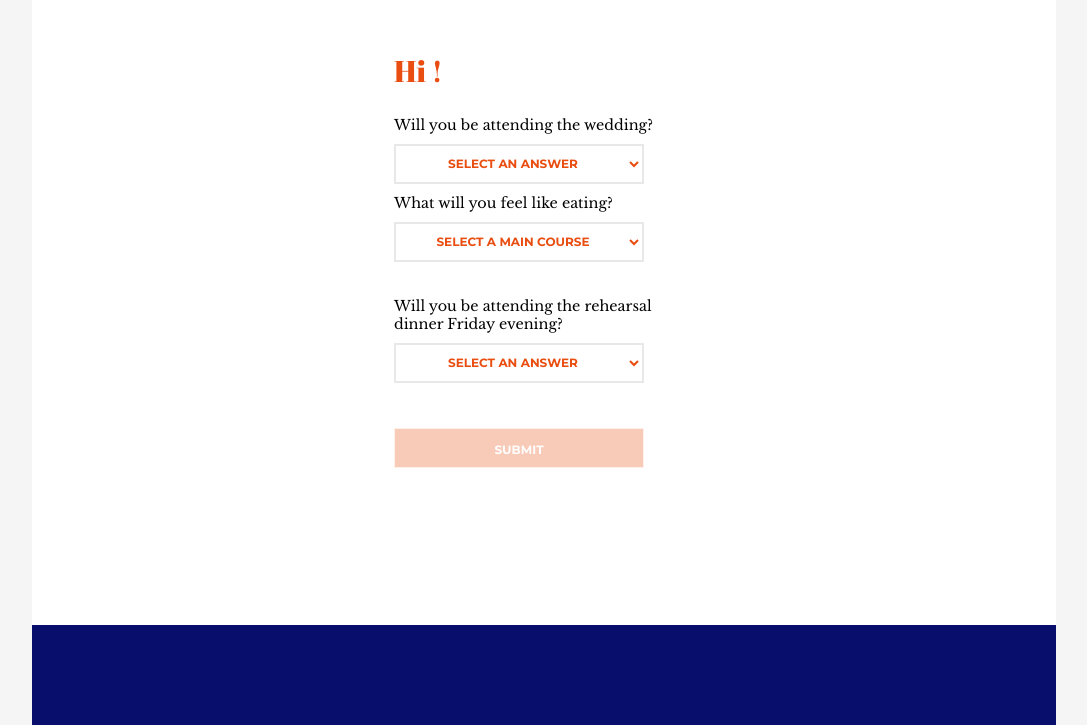
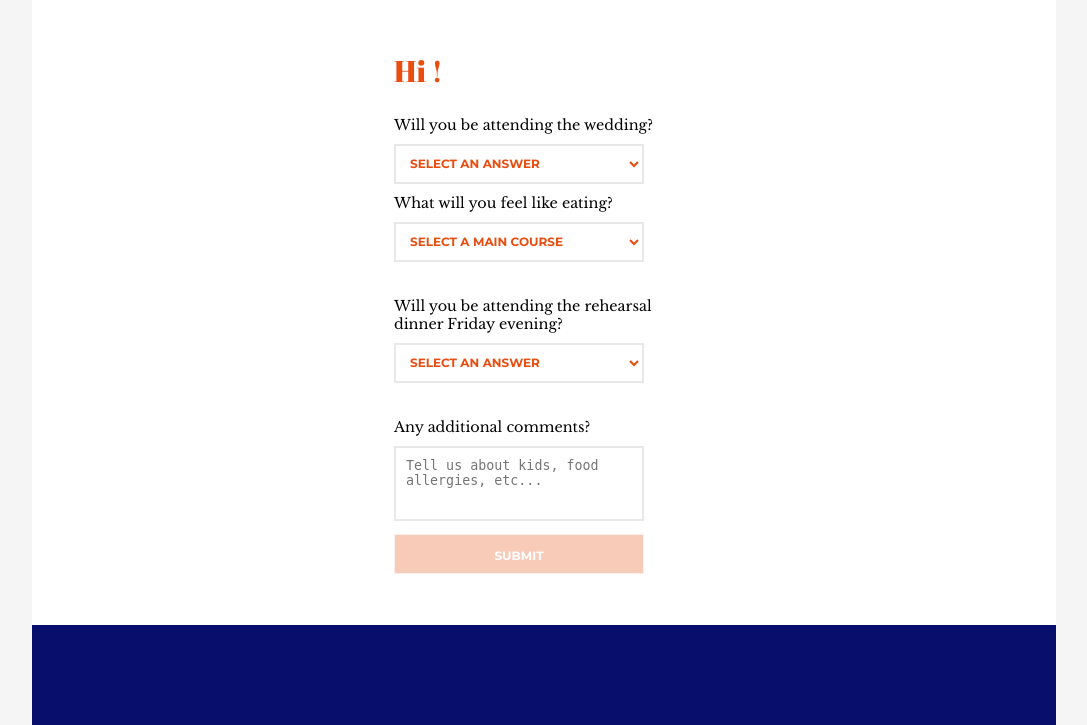
Before and after one commit to Jauny/wedding, a Flask app: template app/templates/rsvp-confirm.html in a window 1280 px wide. Shown: the part 75-800 px from the top of the page, without its empty margins (96-1183 px from the left). Run offline with Flask 2, Linux system fonts and the light colour scheme; the template is opened without the code that fills it, so the values that code supplies are empty; parts of the project's set-up code (start-up, migrations or seed data) failed here and were passed over.

Commit message:
add comments box to rsvp form

```diff
--- a/app/models/invites.py
+++ b/app/models/invites.py
@@ -77,7 +77,7 @@
         return None
 
     @classmethod
-    def updateRSVPForEmail(cls, email, rsvp, food, rehearsal):
+    def updateRSVPForEmail(cls, email, rsvp, food, rehearsal, comments=""):
         """Update invite for email with rsvp."""
         invite = cls.getFromEmail(email)
         if not invite:
@@ -88,7 +88,8 @@
             'fields': {
                 'rsvp': rsvp,
                 'rehearsal': rehearsal,
-                'food': food
+                'food': food,
+                'comments': comments
             }
         }
 
--- a/app/static/style.css
+++ b/app/static/style.css
@@ -68,12 +68,11 @@
 }
 
 /* FORMS */
-input, button, .button, .radio-button label, select {
+input, textarea, button, .button, .radio-button label, select {
   height: var(--input-height);
   width: var(--input-width);
   margin: 10px 0 0 0;
   box-sizing: border-box;
-  text-align: center;
 }
 
 select {
@@ -85,12 +84,16 @@
   border: 2px solid var(--main-red);
 }
 
-input {
+input, textarea {
   padding: 10px;
   border: 2px solid var(--light-grey);
 }
-input:focus {
+input:focus, textarea:focus {
   outline: 2px solid var(--main-red);
+}
+textarea {
+  height: 75px;
+  resize: none;
 }
 
 button, .button, .radio-button label, select {
--- a/app/templates/index.html
+++ b/app/templates/index.html
@@ -69,7 +69,7 @@
       <div class="block">
         <div class="title">Play</div>
         <div class="content">Challenge Steve Wong to a set.</div>
-        <a href="">Bring it on</a>
+        <a href="https://jessicawong.typeform.com/to/MYD3YC" target="_blank">Bring it on</a>
       </div>
       <img src="{{url_for('static', filename='play.png')}}">
     </div>
--- a/app/templates/rsvp-confirm.html
+++ b/app/templates/rsvp-confirm.html
@@ -58,6 +58,11 @@
             {'value': 'no', 'text': 'Count me out'}]) }}
       </div>
 
+      <div class="rsvp--form__comments">
+        <label for="comments">Any additional comments?</label>
+        <textarea name="comments" id="comments" placeholder="Tell us about kids, food allergies, etc..."></textarea>
+      </div>
+
       <button type="submit">SUBMIT</button>
     </form>
   </div>
```
Also changed, not shown: app/views.py (+8 -3 lines).
